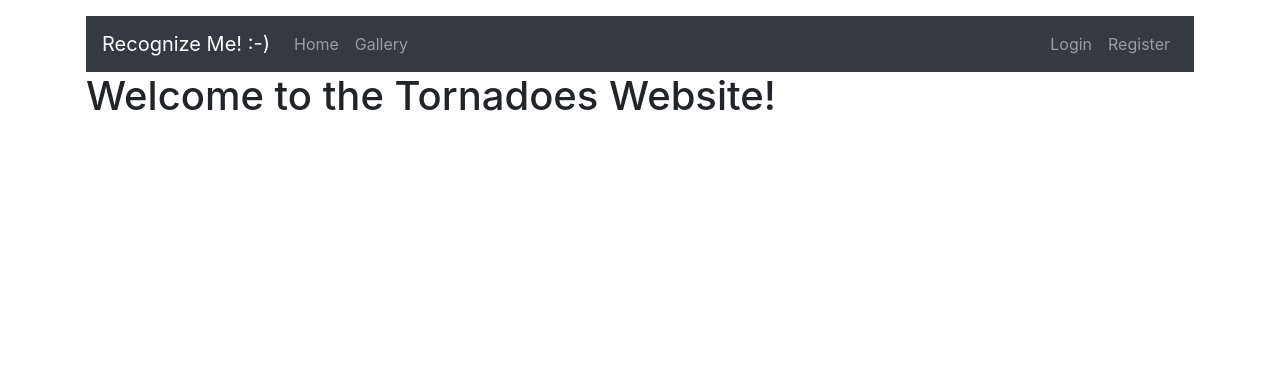
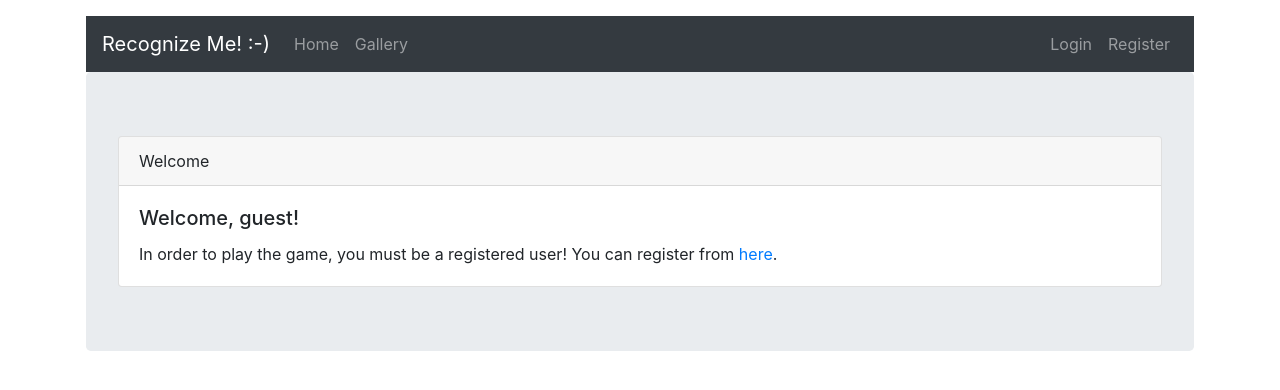
Before and after one commit to dimaldim/SoftUni-React-Project, a React (Create React App) app: page / in a window 1280 px wide. Shown: the top 390 px of the page. Built offline with nearby package versions, Linux system fonts and the light colour scheme.

Commit message:
:hammer: Add login and register pages. Added jumbotron to content.

```diff
--- a/src/App.js
+++ b/src/App.js
@@ -1,14 +1,16 @@
 import React from 'react';
 import './App.css';
 import 'bootstrap/dist/css/bootstrap.min.css';
-import { Container } from 'react-bootstrap';
+import { Container, Jumbotron } from 'react-bootstrap';
 import Navigation from './components/Navigation';
 import Content from './components/Content';
 
 const App = () => (
   <Container className="p-3">
     <Navigation/>
-    <Content/>
+    <Jumbotron>
+      <Content/>
+    </Jumbotron>
   </Container>
 );
 
--- a/src/components/Content.js
+++ b/src/components/Content.js
@@ -2,13 +2,18 @@ import React from 'react';
 import { Route, Switch } from 'react-router-dom';
 import Home from './Home';
 import Gallery from './Gallery';
-
+import NotFound from './NotFound';
+import Login from './User/Login';
+import Register from './User/Register';
 
 const Main = () => (
   <main>
     <Switch>
       <Route exact path='/' component={Home}/>
-      <Route exact path='/gallery' component={Gallery}/>
+      <Route path='/gallery' component={Gallery}/>
+      <Route path='/login' component={Login}/>
+      <Route path='/register' component={Register}/>
+      <Route path='*' exact={true} component={NotFound}/>
     </Switch>
   </main>
 );
--- a/src/components/Home.js
+++ b/src/components/Home.js
@@ -1,9 +1,21 @@
 import React from 'react';
+import { Link } from 'react-router-dom';
+import { Card } from 'react-bootstrap';
 
-const Home = () => (
-  <div>
-    <h1>Welcome to the Tornadoes Website!</h1>
-  </div>
-);
+const Home = function()
+{
+  return (
+      <Card>
+        <Card.Header>Welcome</Card.Header>
+        <Card.Body>
+          <Card.Title>Welcome, guest!</Card.Title>
+          <Card.Text>
+            In order to play the game, you must be a registered user! You can register from <Link
+            to='/register'>here</Link>.
+          </Card.Text>
+        </Card.Body>
+      </Card>
+  );
+};
 
 export default Home;
--- a/src/components/Navigation.js
+++ b/src/components/Navigation.js
@@ -16,8 +16,8 @@ class Navigation extends Component
             <Nav.Link as={Link} to='/gallery'>Gallery</Nav.Link>
           </Nav>
           <Nav>
-            <Nav.Link href="#">Login</Nav.Link>
-            <Nav.Link href="#">Register</Nav.Link>
+            <Nav.Link as={Link} to='/login'>Login</Nav.Link>
+            <Nav.Link as={Link} to='/register'>Register</Nav.Link>
           </Nav>
         </Navbar.Collapse>
       </Navbar>
--- /dev/null
+++ b/src/components/NotFound.js
@@ -0,0 +1,12 @@
+import React from 'react';
+
+const Home = function()
+{
+  return (
+    <p>
+      Not found
+    </p>
+  );
+};
+
+export default Home;
--- /dev/null
+++ b/src/components/User/Login.js
@@ -0,0 +1,10 @@
+import React from 'react';
+
+const Login = () =>
+{
+  return (
+    <p>Login</p>
+  );
+};
+
+export default Login;
--- /dev/null
+++ b/src/components/User/Register.js
@@ -0,0 +1,10 @@
+import React from 'react';
+
+const Register = () =>
+{
+  return (
+    <p>Register</p>
+  );
+};
+
+export default Register;
```
